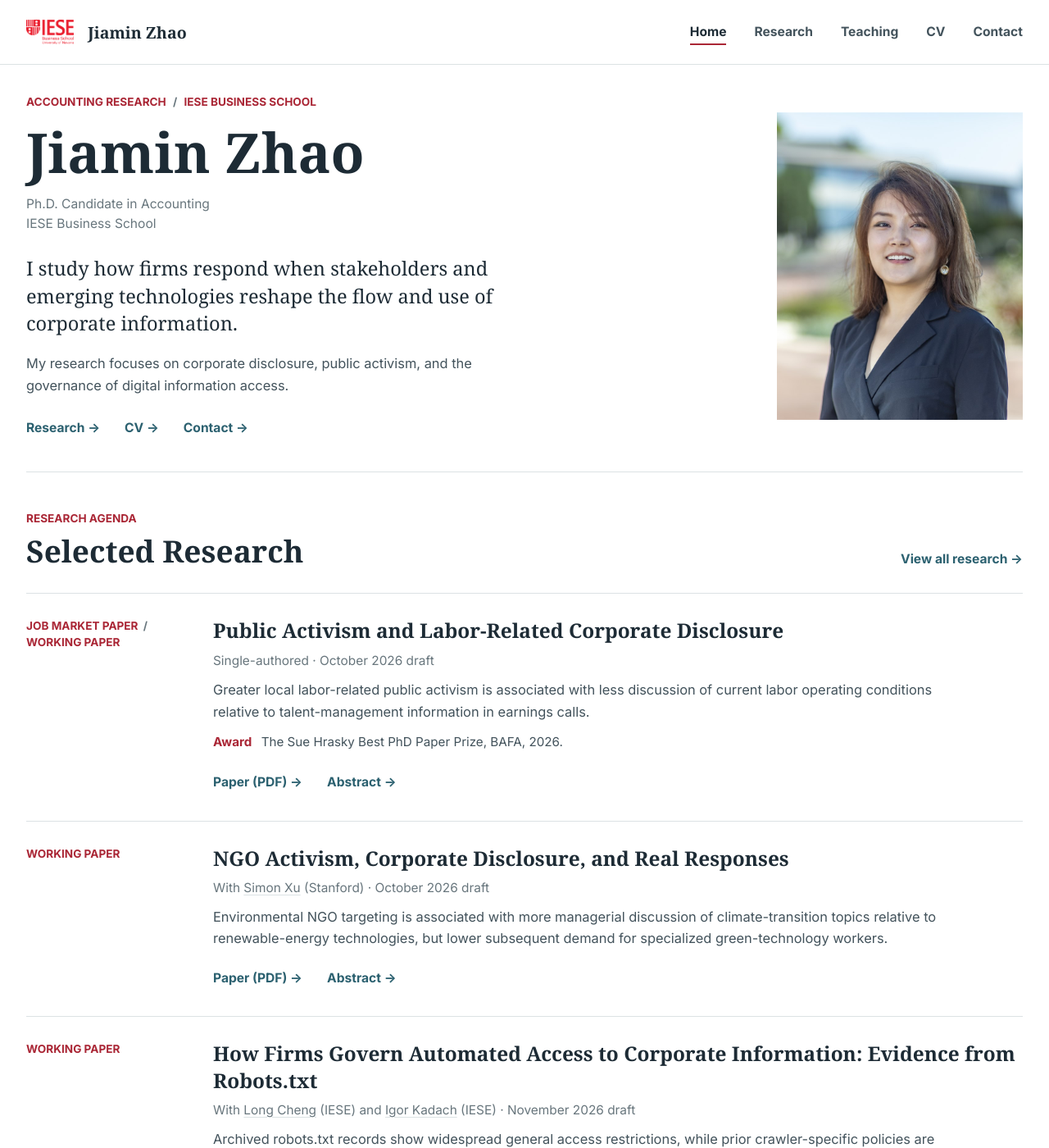
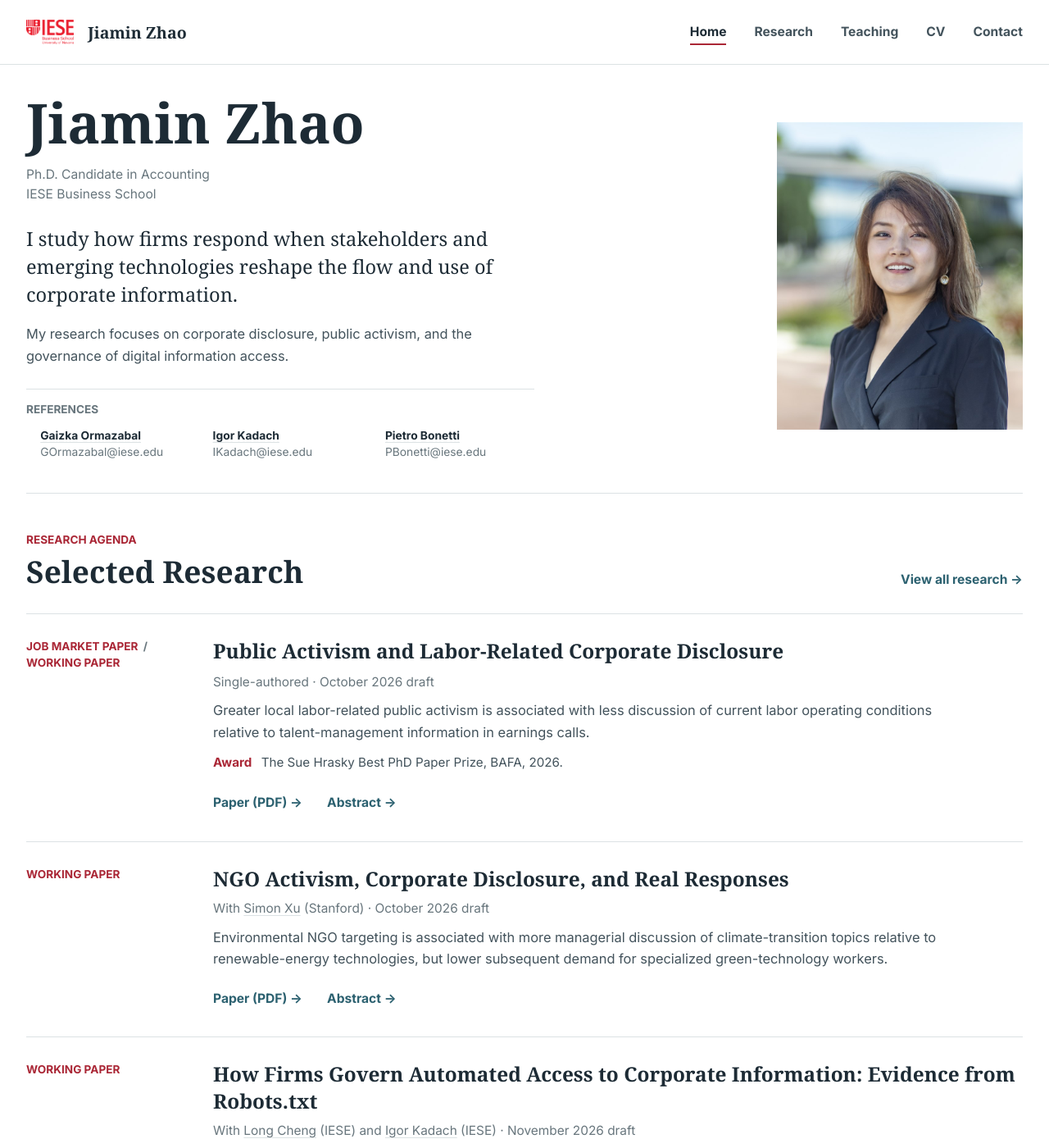
Before and after one commit to zhao-jiamin/zhao-jiamin.github.io, an MkDocs documentation site: the page built from docs/index.md, in a window 1280 px wide and 1400 px high. Shown: the whole window at 82% size. Built offline with MkDocs 1.6.1 and Material for MkDocs 9.7.7, drawn with Linux system fonts in a browser that asks for light colours.

Commit message:
Update homepage references and November CV

```diff
--- a/docs/assets/stylesheets/extra.css
+++ b/docs/assets/stylesheets/extra.css
@@ -279,7 +279,7 @@ summary:focus-visible {
 .md-typeset .hero-identity h1 {
   font-size: 3.35rem;
   line-height: 1.08;
-  margin: 0.65rem 0 0.8rem;
+  margin: 0 0 0.8rem;
 }
 
 .md-typeset .hero-role {
@@ -332,18 +332,65 @@ summary:focus-visible {
   text-wrap: pretty;
 }
 
-.hero-links,
 .paper-links {
   display: flex;
   flex-wrap: wrap;
   gap: 0.65rem 1.5rem;
 }
 
-.hero-links {
-  margin-top: 1.25rem;
+.hero-references {
+  border-top: 1px solid var(--site-line);
+  margin-top: 1.3rem;
+  padding-top: 0.75rem;
 }
 
-.md-typeset .hero-links a,
+.md-typeset .hero-references h2 {
+  color: var(--site-muted);
+  font-family: inherit;
+  font-size: 0.68rem;
+  font-weight: 700;
+  margin: 0 0 0.55rem;
+  text-transform: uppercase;
+}
+
+.md-typeset .hero-references ul {
+  display: grid;
+  gap: 0.55rem;
+  grid-template-columns: repeat(3, minmax(0, 1fr));
+  list-style: none;
+  margin: 0;
+  padding: 0;
+}
+
+.md-typeset .hero-references li {
+  font-size: 0.69rem;
+  line-height: 1.45;
+  margin: 0;
+  min-width: 0;
+}
+
+.md-typeset .hero-references a {
+  display: block;
+  overflow-wrap: anywhere;
+}
+
+.md-typeset .hero-references li a:first-child {
+  color: var(--site-ink);
+  font-weight: 600;
+  text-decoration: underline;
+  text-decoration-color: var(--site-line);
+  text-underline-offset: 0.2em;
+}
+
+.md-typeset .hero-references li a:last-child {
+  color: var(--site-muted);
+}
+
+.md-typeset .hero-references a:hover {
+  color: var(--site-accent);
+  text-decoration: underline;
+}
+
 .md-typeset .paper-links a,
 .md-typeset .text-link,
 .md-typeset .section-link {
@@ -353,7 +400,6 @@ summary:focus-visible {
   text-decoration: none;
 }
 
-.md-typeset .hero-links a:hover,
 .md-typeset .paper-links a:hover,
 .md-typeset .text-link:hover,
 .md-typeset .section-link:hover {
@@ -918,7 +964,7 @@ summary:focus-visible {
   .md-typeset .hero-identity h1 {
     font-size: 2.1rem;
     line-height: 1.1;
-    margin: 0.45rem 0 0.55rem;
+    margin: 0 0 0.55rem;
   }
 
   .md-typeset .hero-role {
@@ -943,6 +989,10 @@ summary:focus-visible {
 
   .md-typeset .hero-support {
     font-size: 0.8rem;
+  }
+
+  .md-typeset .hero-references ul {
+    grid-template-columns: 1fr;
   }
 
   .home-research {
@@ -1063,10 +1113,6 @@ summary:focus-visible {
     row-gap: 0.7rem;
   }
 
-  .hero-identity .eyebrow {
-    display: none;
-  }
-
   .md-typeset .hero-identity h1 {
     font-size: 1.82rem;
     margin: 0 0 0.35rem;
@@ -1086,10 +1132,6 @@ summary:focus-visible {
     font-size: 0.76rem;
     line-height: 1.6;
   }
-
-  .hero-links {
-    margin-top: 0.65rem;
-  }
 }
 
 @media (prefers-reduced-motion: reduce) {
--- a/docs/index.md
+++ b/docs/index.md
@@ -5,7 +5,6 @@ description: Jiamin Zhao is an Accounting Ph.D. Candidate at IESE Business Schoo
 
 <div class="home-hero">
   <div class="hero-identity">
-    <p class="eyebrow">Accounting research <span aria-hidden="true">/</span> IESE Business School</p>
     <h1>Jiamin Zhao</h1>
     <p class="hero-role">Ph.D. Candidate in Accounting<br>IESE Business School</p>
   </div>
@@ -15,11 +14,14 @@ description: Jiamin Zhao is an Accounting Ph.D. Candidate at IESE Business Schoo
   <div class="hero-message">
     <p class="hero-statement">I study how firms respond when stakeholders and emerging technologies reshape the flow and use of corporate information.</p>
     <p class="hero-support">My research focuses on corporate disclosure, public activism, and the governance of digital information access.</p>
-    <div class="hero-links">
-      <a href="research/">Research <span aria-hidden="true">&rarr;</span></a>
-      <a href="assets/cv.pdf">CV <span aria-hidden="true">&rarr;</span></a>
-      <a href="mailto:JZhao@iese.edu">Contact <span aria-hidden="true">&rarr;</span></a>
-    </div>
+    <section class="hero-references" aria-labelledby="references-heading">
+      <h2 id="references-heading">References</h2>
+      <ul>
+        <li><a href="https://www.iese.edu/faculty-research/faculty/gaizka-ormazabal/">Gaizka Ormazabal</a><a href="mailto:GOrmazabal@iese.edu">GOrmazabal@iese.edu</a></li>
+        <li><a href="https://www.iese.edu/faculty-research/faculty/igor-kadach/">Igor Kadach</a><a href="mailto:IKadach@iese.edu">IKadach@iese.edu</a></li>
+        <li><a href="https://www.iese.edu/faculty-research/faculty/pietro-bonetti/">Pietro Bonetti</a><a href="mailto:PBonetti@iese.edu">PBonetti@iese.edu</a></li>
+      </ul>
+    </section>
   </div>
 </div>
 
```
Also changed, not shown: 1 other file.
